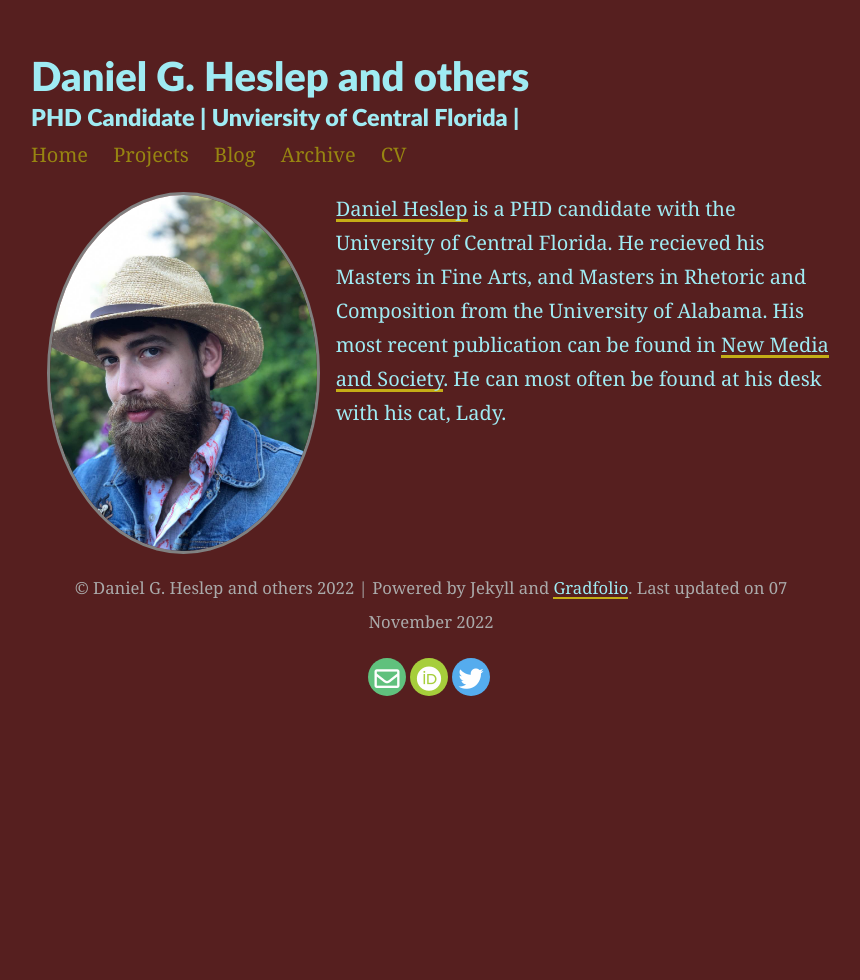
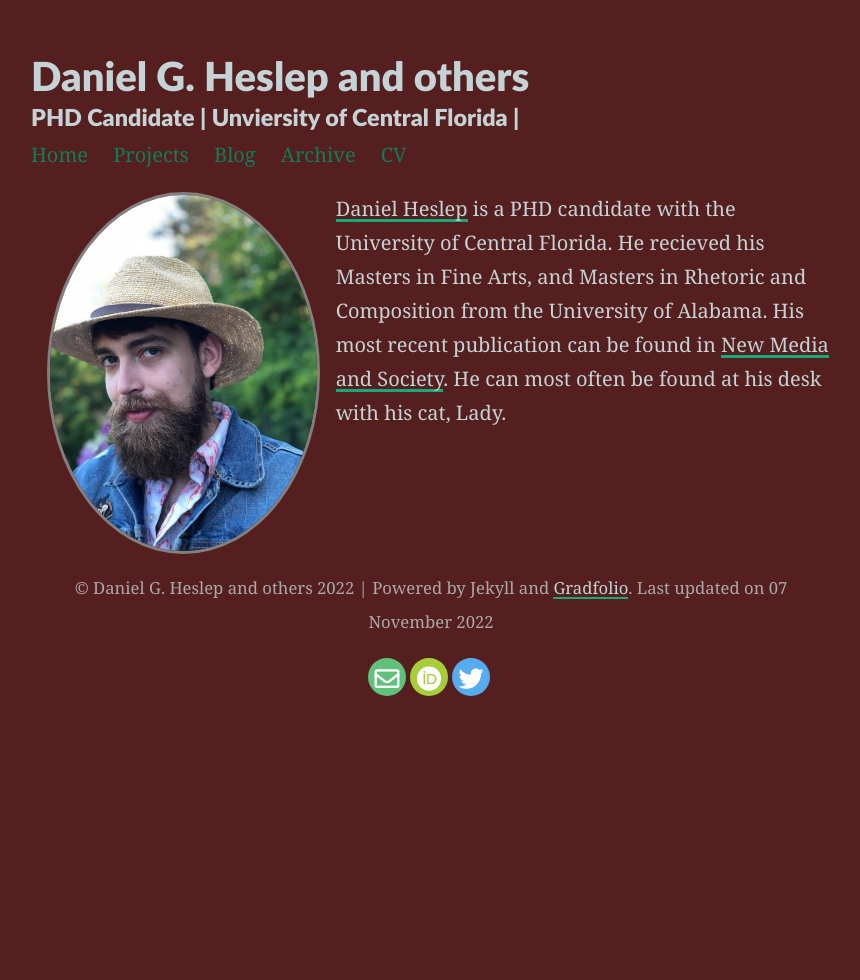
Before and after one commit to CreativeKenning/gradsitedemo, a Jekyll site: the page built from index.md, in a window 1280 px wide. Shown: the whole page, without its empty margins (209-1069 px from the left). Built offline with Jekyll 4.4.1, drawn with Linux system fonts in a browser that asks for light colours; nearby versions of some CDN libraries.

```diff
--- a/assets/css/_sass/variables.scss
+++ b/assets/css/_sass/variables.scss
@@ -8,12 +8,12 @@
 $light-gray: gray;
 $text-color:       rgb(139, 214, 239);
 $background-color: #561f1f;
-$brand-color:      #978511;
+$brand-color:      #107d59;
 
 // Color scheme for light
 $body-bg: #561f1f;
 $projectbox: #7a6e0d;
-$text-color: rgb(159, 235, 243);
+$text-color: rgb(196, 211, 213);
 
 // Color scheme for dark modes
 $body-bg-dark: #061725;
```
